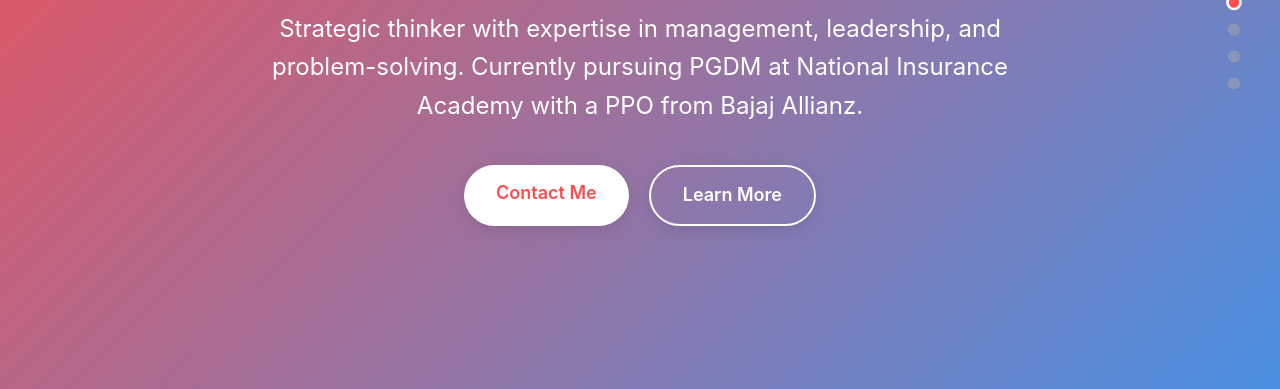
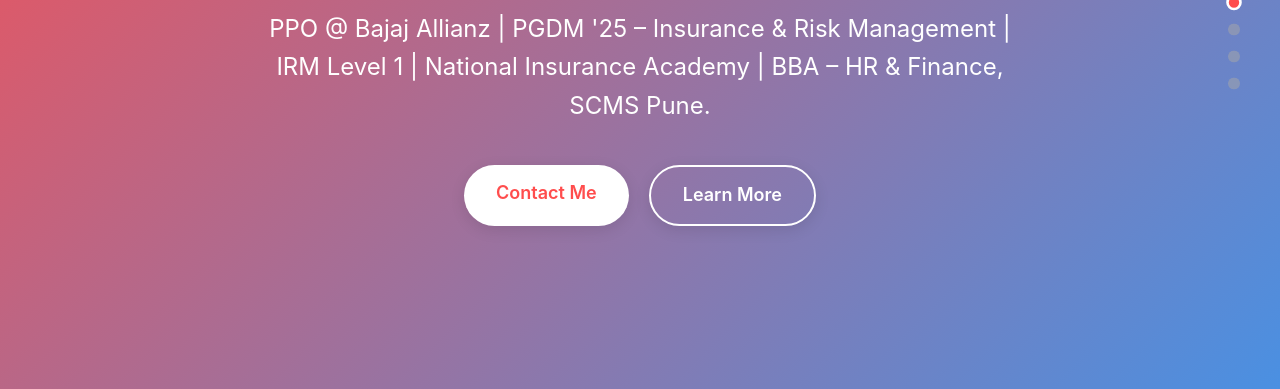
Before and after one commit to satvikjogadand/S, a plain HTML site: page index.html in a window 1280 px wide. Shown: the part 411-800 px from the top of the page. Drawn offline with nearby package versions, Linux system fonts and the light colour scheme; a web font is replaced by a local one.

Commit message:
Update index.html

```diff
--- a/index.html
+++ b/index.html
@@ -1107,7 +1107,7 @@
         <div class="container">
             <div class="hero-content">
                 <h1>Insurance & Risk Management Professional</h1>
-                <p>Strategic thinker with expertise in management, leadership, and problem-solving. Currently pursuing PGDM at National Insurance Academy with a PPO from Bajaj Allianz.</p>
+                <p>PPO @ Bajaj Allianz | PGDM '25 – Insurance & Risk Management | IRM Level 1 | National Insurance Academy | BBA – HR & Finance, SCMS Pune.</p>
                 <div class="hero-buttons">
                     <a href="#contact" class="btn">Contact Me</a>
                     <a href="#about" class="btn btn-outline">Learn More</a>
```
